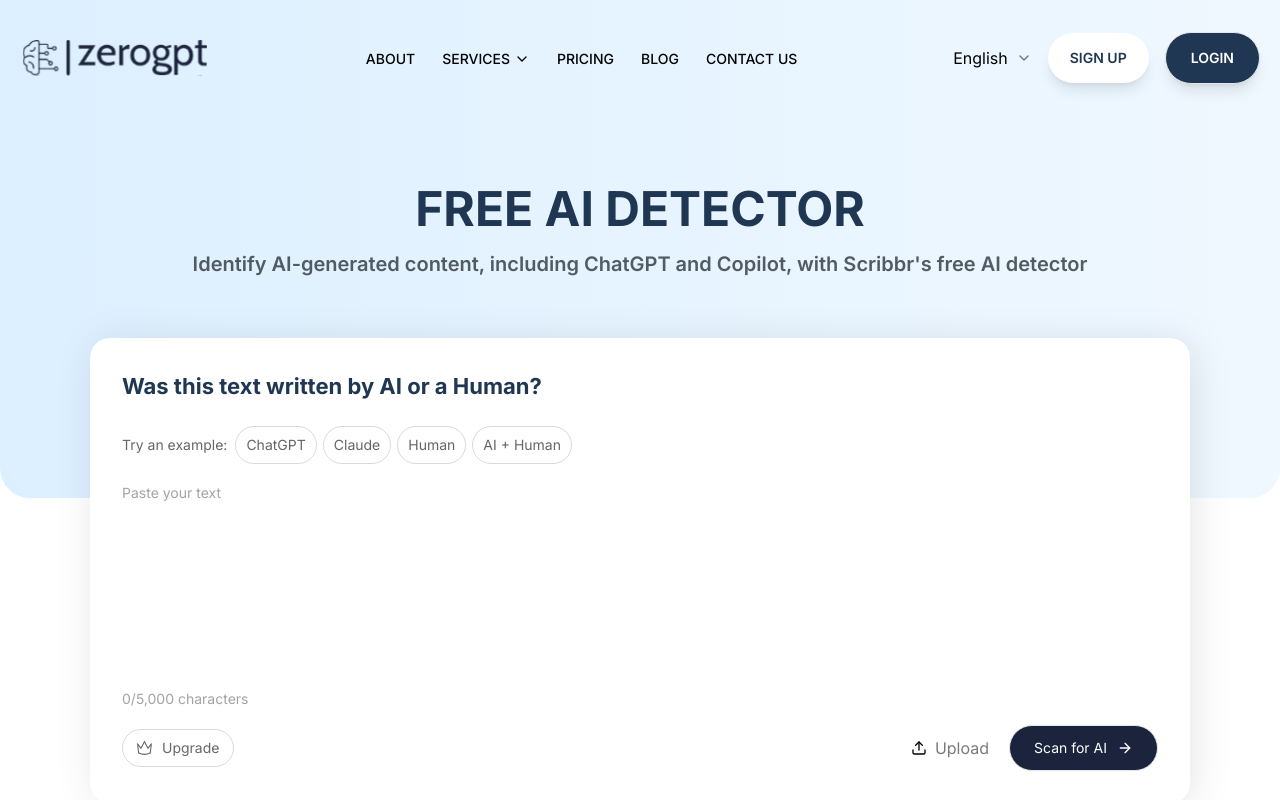
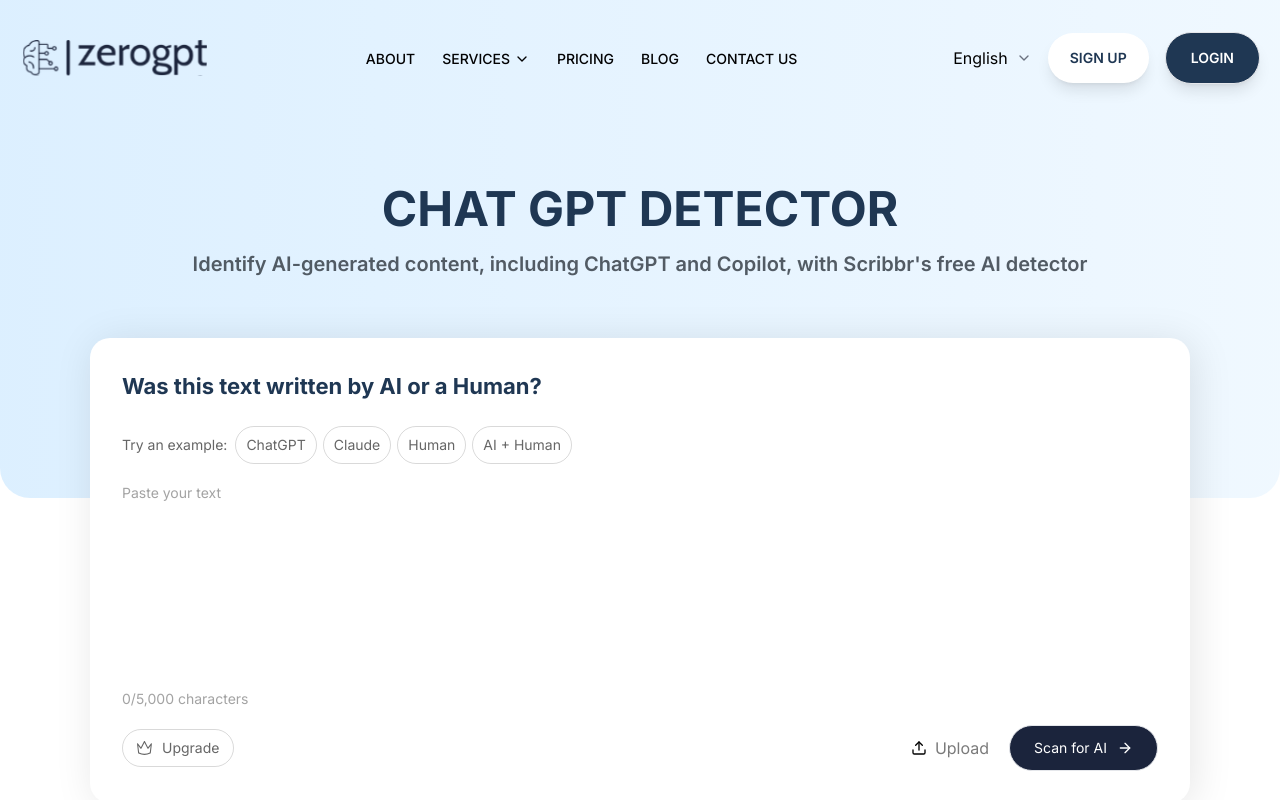
Before and after one commit to vikramkumartejani/Zero-GPT, a Next.js app: page /chat-gpt-detector in a window 1280 px wide. Shown: the top 800 px of the page. Built offline with nearby package versions, Linux system fonts and the light colour scheme.

Commit message:
text changed

```diff
--- a/pages/ai-content-detector.tsx
+++ b/pages/ai-content-detector.tsx
@@ -15,7 +15,7 @@
 
                 <div className="relative z-40 h-full pt-[120px] md:pt-[180px] pb-[220px] px-3.5">
                     <div className="text-center">
-                        <h1 className="text-dark-blue font-bold text-2xl sm:text-3xl md:text-4xl lg:text-5xl lg:leading-[58px] max-w-[864px] mx-auto uppercase">Free AI Detector</h1>
+                        <h1 className="text-dark-blue font-bold text-2xl sm:text-3xl md:text-4xl lg:text-5xl lg:leading-[58px] max-w-[864px] mx-auto uppercase">Ai Content Detector</h1>
                         <p className="mt-3 text-dark-blue-gray font-semibold text-lg sm:text-xl leading-[28px]">Identify AI-generated content, including ChatGPT and Copilot, with Scribbr&apos;s free AI detector</p>
                     </div>
                 </div>
--- a/pages/chat-gpt-detector.tsx
+++ b/pages/chat-gpt-detector.tsx
@@ -15,7 +15,7 @@
 
                 <div className="relative z-40 h-full pt-[120px] md:pt-[180px] pb-[220px] px-3.5">
                     <div className="text-center">
-                        <h1 className="text-dark-blue font-bold text-2xl sm:text-3xl md:text-4xl lg:text-5xl lg:leading-[58px] max-w-[864px] mx-auto uppercase">Free AI Detector</h1>
+                        <h1 className="text-dark-blue font-bold text-2xl sm:text-3xl md:text-4xl lg:text-5xl lg:leading-[58px] max-w-[864px] mx-auto uppercase">Chat GPT Detector</h1>
                         <p className="mt-3 text-dark-blue-gray font-semibold text-lg sm:text-xl leading-[28px]">Identify AI-generated content, including ChatGPT and Copilot, with Scribbr&apos;s free AI detector</p>
                     </div>
                 </div>
```
